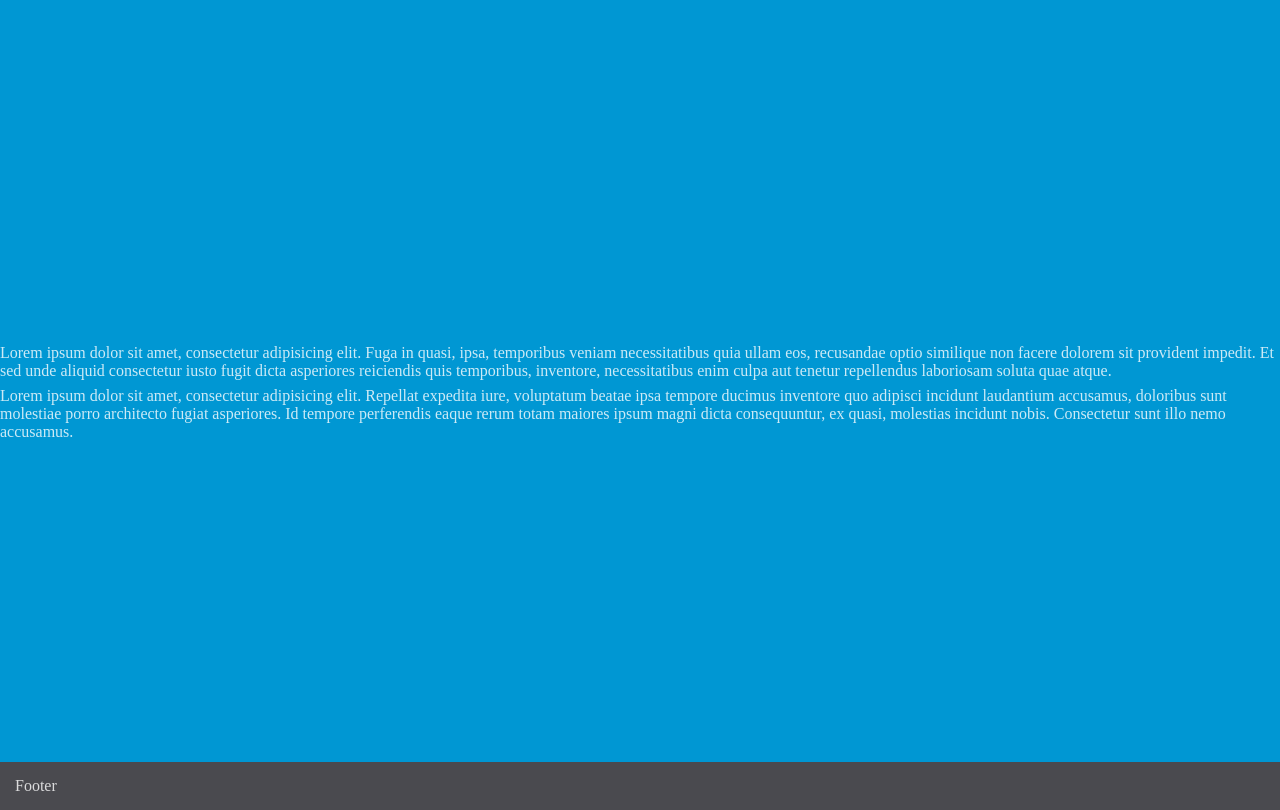
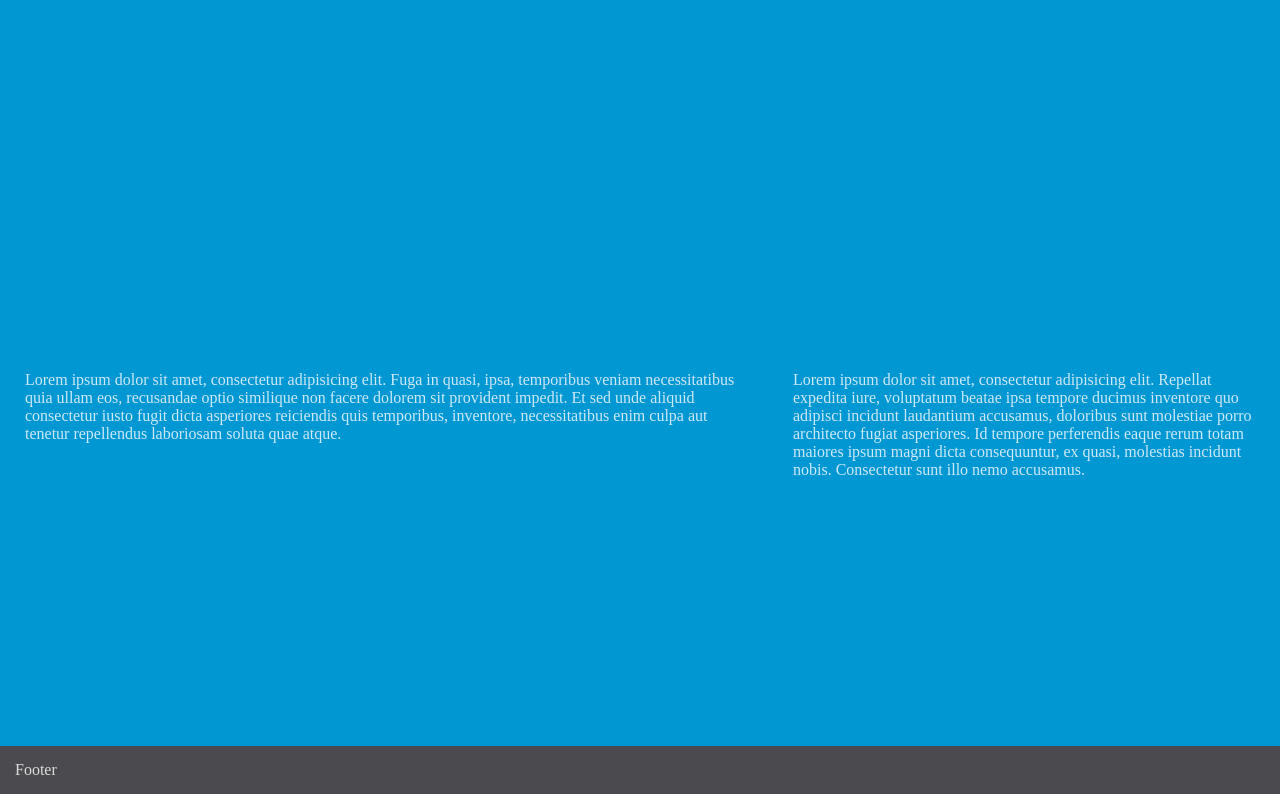
Before and after one commit to seanjcarley/mobile_first_approach, a plain HTML site: page index.html in a window 1280 px wide. Shown: the part 54-864 px from the top of the page. Drawn offline with Linux system fonts and the light colour scheme.

Commit message:
Updated main.css and index.html

```diff
--- a/Style/main.css
+++ b/Style/main.css
@@ -22,7 +22,7 @@ body, html {
     height: 100%
 }
 
-.article, .aside {
+.vcenter {
     position: relative;
     top: 50%;
     transform: translateY(-50%);
@@ -30,9 +30,26 @@ body, html {
 
 .section-paragraph {
     font-size: 1em;
+    margin: 25px;
 }
 
 .footer{
     background-color: #4a4a4f;
     padding: 15px;
 }
+
+/*.column {
+    float: left;
+}*/
+
+@media (min-width: 768px){
+    .column {
+        float: left;
+    }
+    .column-60 {
+        width: 60%;
+    }
+    .column-40 {
+        width: 40%;
+    }
+}
--- a/index.html
+++ b/index.html
@@ -15,6 +15,7 @@
         </header>
 
         <section class="section">
+            <div class="vcenter">
                 <!-- article.article.column+aside.aside.column -->
                 <article class="article column column-60">
                     <p class="section-paragraph">
@@ -26,6 +27,7 @@
                         Lorem ipsum dolor sit amet, consectetur adipisicing elit. Repellat expedita iure, voluptatum beatae ipsa tempore ducimus inventore quo adipisci incidunt laudantium accusamus, doloribus sunt molestiae porro architecto fugiat asperiores. Id tempore perferendis eaque rerum totam maiores ipsum magni dicta consequuntur, ex quasi, molestias incidunt nobis. Consectetur sunt illo nemo accusamus.
                     </p>
                 </aside>
+            </div>
         </section>
 
         <footer class="footer">
```
Lines whose indentation alone changed are shown as unchanged.
